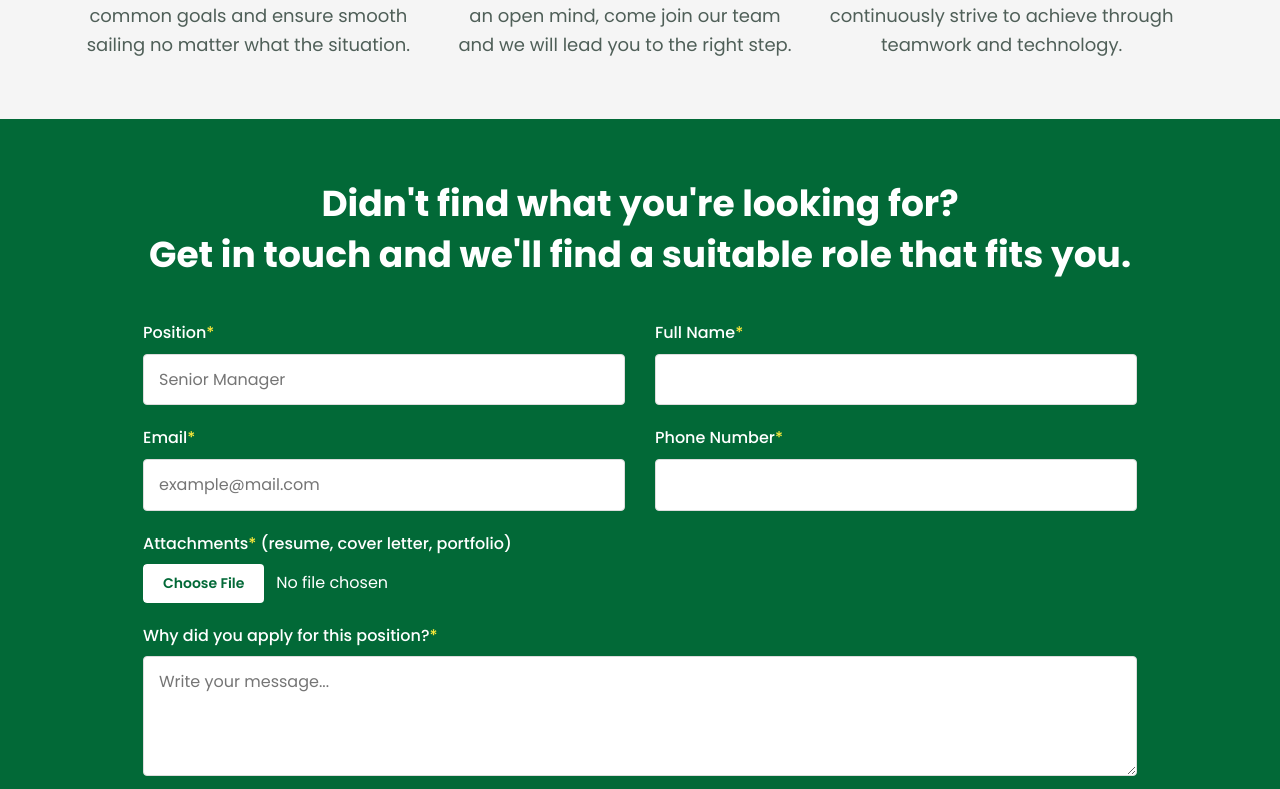
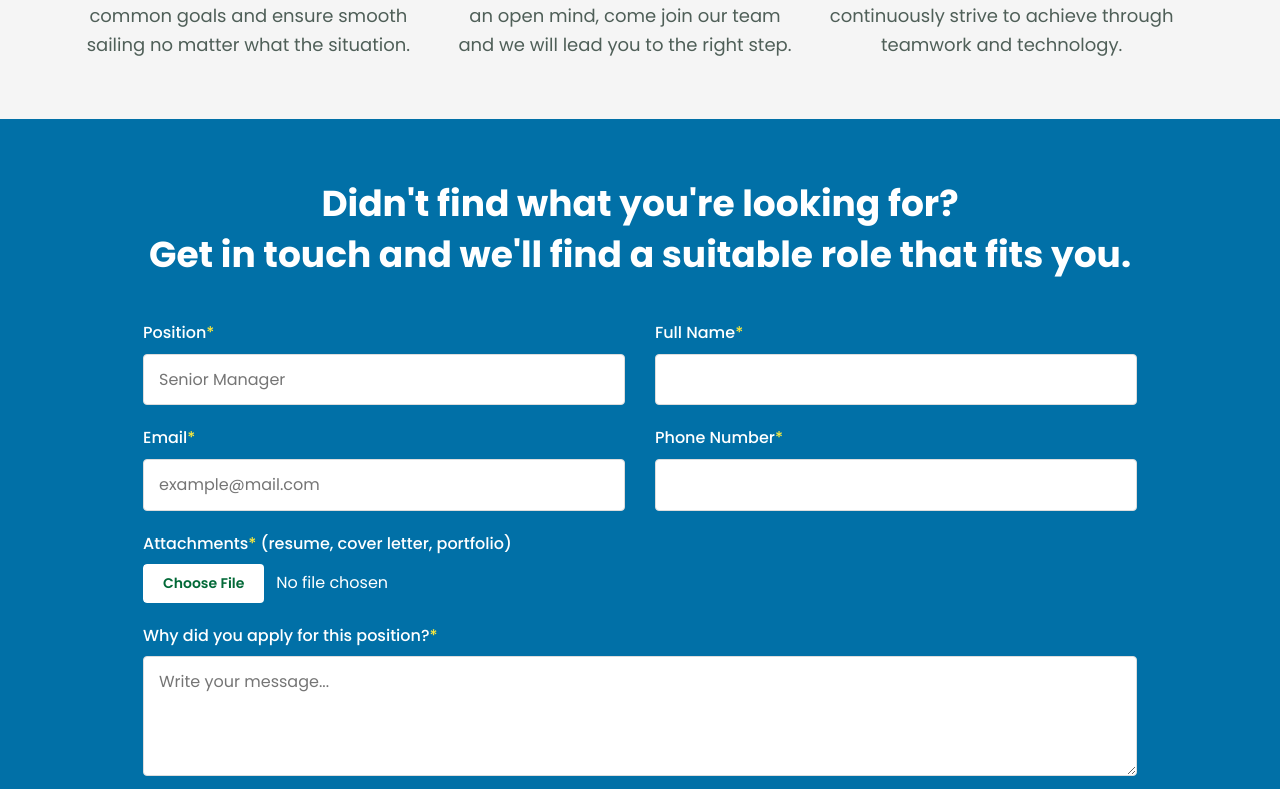
Before and after one commit to ThanhThanTho/Ring, a Vue app: page /careers in a window 1280 px wide. Shown: the part 1051-1840 px from the top of the page. Built offline with nearby package versions, Linux system fonts and the light colour scheme.

Commit message:
[Fix] Đổi màu cho inquiry #17

```diff
--- a/src/components/Careers.vue
+++ b/src/components/Careers.vue
@@ -555,7 +555,7 @@ onUnmounted(() => {
 .careers-section-3 {
   width: 100%;
   padding: 60px 0;
-  background-color: #026937;
+  background-color: #0170A7;
 }
 
 .row-6 {
--- a/src/components/Contact.vue
+++ b/src/components/Contact.vue
@@ -723,7 +723,7 @@ onUnmounted(() => {
 .careers-section-3 {
   width: 100%;
   padding: 60px 0;
-  background-color: #026937;
+  background-color: #0170A7;
 }
 
 .row-6 {
```
